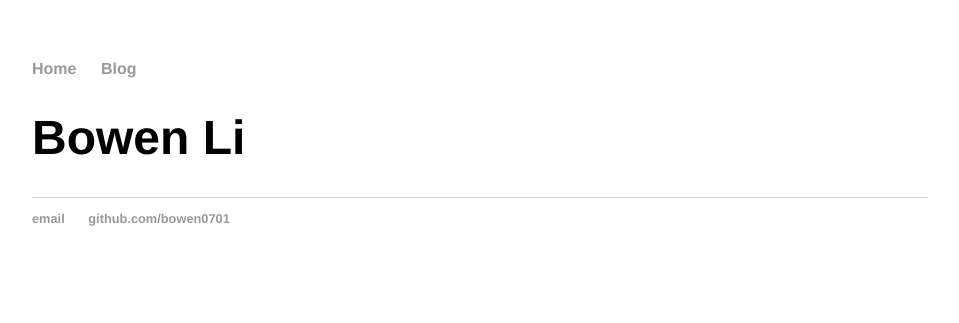
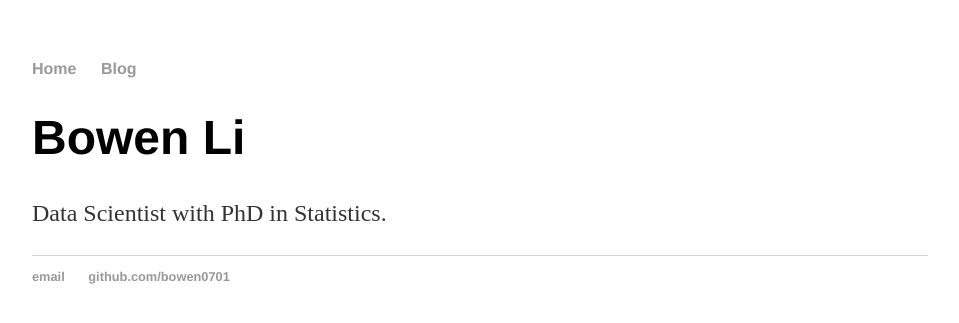
Before and after one commit to bowen0701/bowen0701.github.io, a Jekyll site: the page built from index.html, in a window 1280 px wide. Shown: the top 323 px of the page, without its empty margins (160-1119 px from the left). Built offline with Jekyll 4.4.1, drawn with Linux system fonts in a browser that asks for light colours.

Commit message:
Add brief description.

```diff
--- a/index.html
+++ b/index.html
@@ -4,5 +4,5 @@ title: Bowen Li's Blog
 ---
 <div class="blurb">
 	<h1>Bowen Li</h1>
-	<p></p>
+	<p>Data Scientist with PhD in Statistics.</p>
 </div><!-- /.blurb -->
```
